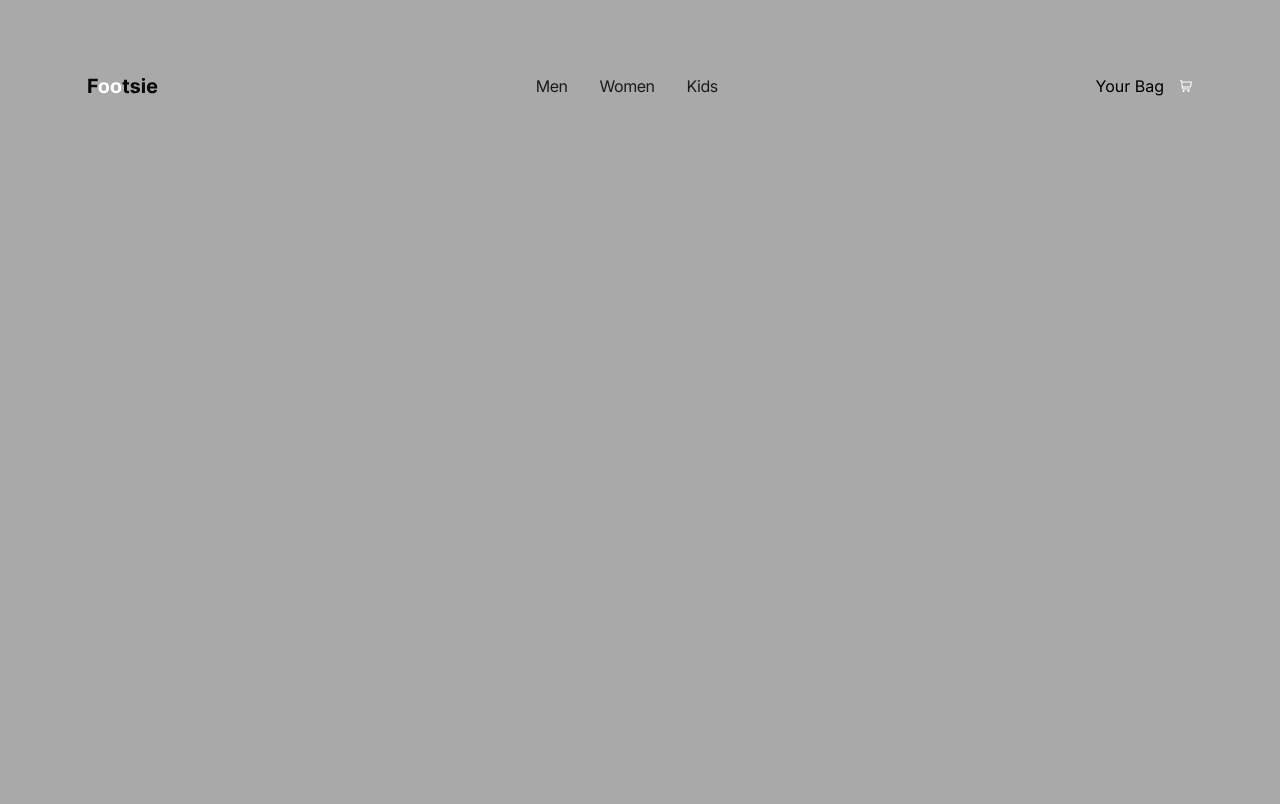
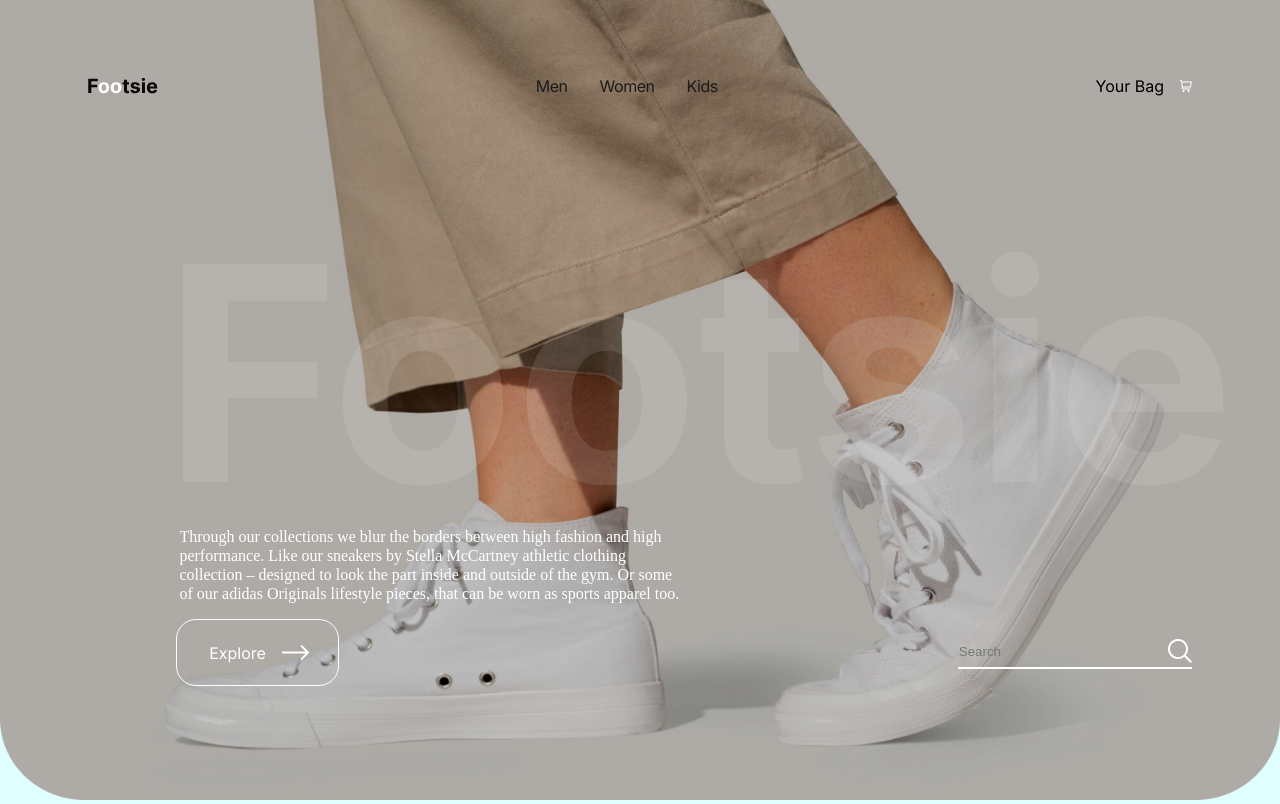
Before and after one commit to abanicaisse/footie-hng-stage2, a React (Vite) app: page / in a window 1280 px wide. Built offline with nearby package versions, Linux system fonts and the light colour scheme.

Commit message:
Worked on Hero, but w/no carousel slider yet

```diff
--- a/src/components/Hero/Hero.jsx
+++ b/src/components/Hero/Hero.jsx
@@ -1,9 +1,51 @@
 import React from "react";
+
+import { arrowRightWhite, searchIconEmpty, shoe1 } from "../../assets";
 
 import "./hero.css";
 
 const Hero = () => {
-  return <div>Hero</div>;
+  return (
+    <div
+      onMouseOver={() => {
+        const footsie = document.getElementById("footsie");
+        footsie.style.opacity = 1;
+        // console.log(footsie);
+        console.log("mouseover");
+      }}
+      onMouseOut={() => {
+        const footsie = document.getElementById("footsie");
+        footsie.style.opacity = 0.1;
+        console.log("mouseout");
+      }}
+    >
+      <section className="hero-section">
+        <img src={shoe1} alt="Shoe 1" className="carousel-img" />
+        <div className="max-screen-width hero-content">
+          <h1 id="footsie">Footsie</h1>
+          <p>
+            Through our collections we blur the borders between high fashion and
+            high performance. Like our sneakers by Stella McCartney athletic
+            clothing collection – designed to look the part inside and outside
+            of the gym. Or some of our adidas Originals lifestyle pieces, that
+            can be worn as sports apparel too.
+          </p>
+          <div className="explore">
+            <div>
+              <a href="#">Explore</a>
+              <img src={arrowRightWhite} alt="explore" />
+            </div>
+            <div className="search">
+              <input type="search" placeholder="Search" />
+              <label htmlFor="search">
+                <img src={searchIconEmpty} alt="search" />
+              </label>
+            </div>
+          </div>
+        </div>
+      </section>
+    </div>
+  );
 };
 
 export default Hero;
--- a/src/components/Hero/hero.css
+++ b/src/components/Hero/hero.css
@@ -0,0 +1,138 @@
+.hero-section {
+  position: relative;
+  background-size: cover;
+  pointer-events: all;
+  width: 100%;
+  height: 100vh;
+  margin-top: -3.2rem;
+  z-index: -1;
+}
+
+.hero-section > .carousel-img {
+  /* position: absolute; */
+  width: 100%;
+  height: 100%;
+  z-index: -1;
+}
+
+.hero-section > .hero-content {
+  position: absolute;
+  bottom: 5%;
+  /* padding-top: 80vh; */
+}
+
+.hero-content > h1,
+.hero-content .explore {
+  display: none;
+}
+
+.hero-content > p {
+  width: 65%;
+  max-width: 600px;
+  font-family: "Helvetica Now Display";
+  font-weight: 500;
+  font-size: 12px;
+  line-height: 15px;
+  color: var(--color-white);
+  margin-bottom: 1rem;
+}
+
+@media screen and (min-width: 800px) {
+  .hero-section {
+    margin-top: -10.75rem;
+  }
+
+  .hero-section > .hero-content {
+    padding-top: 12.25rem;
+  }
+
+  .hero-content > h1 {
+    color: var(--color-white);
+    position: relative;
+    display: block;
+    font-weight: 700;
+    font-size: 12.75rem;
+    line-height: 372px;
+
+    opacity: 0.1;
+    padding-left: 0;
+    pointer-events: all;
+    transition: opacity ease-in 4000ms;
+    margin-top: -4rem;
+    z-index: 2;
+  }
+
+  .hero-content > h1:hover {
+    opacity: 1;
+  }
+
+  .hero-content > p {
+    color: var(--color-white);
+    font-size: 16px;
+    line-height: 19px;
+    padding-left: 0.7125rem;
+    margin-top: -2rem;
+  }
+
+  .hero-content .explore {
+    width: 100%;
+    display: flex;
+    justify-content: space-between;
+    align-items: center;
+    gap: 3rem;
+    padding-left: 0.5125rem;
+  }
+
+  .hero-content .explore > div:first-of-type {
+    width: 163px;
+    height: 67px;
+    display: flex;
+    align-items: center;
+    gap: 16px;
+
+    border: 1px solid var(--color-white);
+    border-radius: 20px;
+    padding: 24px 32px;
+  }
+
+  .hero-content .explore > div:first-of-type a {
+    color: var(--color-white);
+    text-decoration: none;
+  }
+
+  .hero-content .explore > .search {
+    position: relative;
+    display: flex;
+    justify-content: center;
+    align-items: center;
+  }
+
+  .hero-content .explore > .search input {
+    width: 234px;
+    background-color: transparent;
+    outline: none;
+    border: none;
+    border-bottom: 2px solid var(--color-white);
+    padding: 0.5rem 0.05rem;
+  }
+
+  .hero-content .explore > .search > label {
+    position: absolute;
+    right: 0;
+  }
+
+  /* Footsie */
+}
+
+@media screen and (min-width: 1200px) {
+  .hero-content > h1 {
+    font-size: 18.75rem;
+    padding-left: 4.7125rem;
+  }
+  .hero-content > p {
+    padding-left: 5.7125rem;
+  }
+  .hero-content .explore {
+    padding-left: 5.5125rem;
+  }
+}
--- a/src/components/Navbar/navbar.css
+++ b/src/components/Navbar/navbar.css
@@ -1,5 +1,10 @@
+header {
+  background-color: transparent;
+}
+
 nav {
   position: relative;
+  background-color: transparent;
   display: flex;
   justify-content: space-between;
   align-items: center;
@@ -16,7 +21,7 @@ nav .menu {
 nav #nav-links {
   position: absolute;
   background-color: var(--color-white);
-  display: flex;
+  display: none;
   flex-direction: column;
   gap: 1.25rem;
   border-radius: 0.625rem;
--- a/src/index.css
+++ b/src/index.css
@@ -4,7 +4,7 @@
 
 body {
   /* background-color: var(--color-white); */
-  background-color: darkgray;
+  background-color: lightcyan;
 }
 
 :root {
@@ -30,4 +30,11 @@ body {
   width: 100%;
   max-width: 1500px;
   margin: auto;
+  padding: var(--sect-py-mobile) var(--sect-px-mobile);
 }
+
+@media screen and (min-width: 800px) {
+  .max-screen-width {
+    padding: var(--sect-py-desktop) var(--sect-px-desktop);
+  }
+}
--- a/src/pages/Home/Home.jsx
+++ b/src/pages/Home/Home.jsx
@@ -1,6 +1,6 @@
 import React from "react";
 
-import { Navbar } from "../../components";
+import { Navbar, Hero } from "../../components";
 
 import "./home.css";
 
@@ -8,6 +8,7 @@ const Home = () => {
   return (
     <>
       <Navbar />
+      <Hero />
     </>
   );
 };
```
